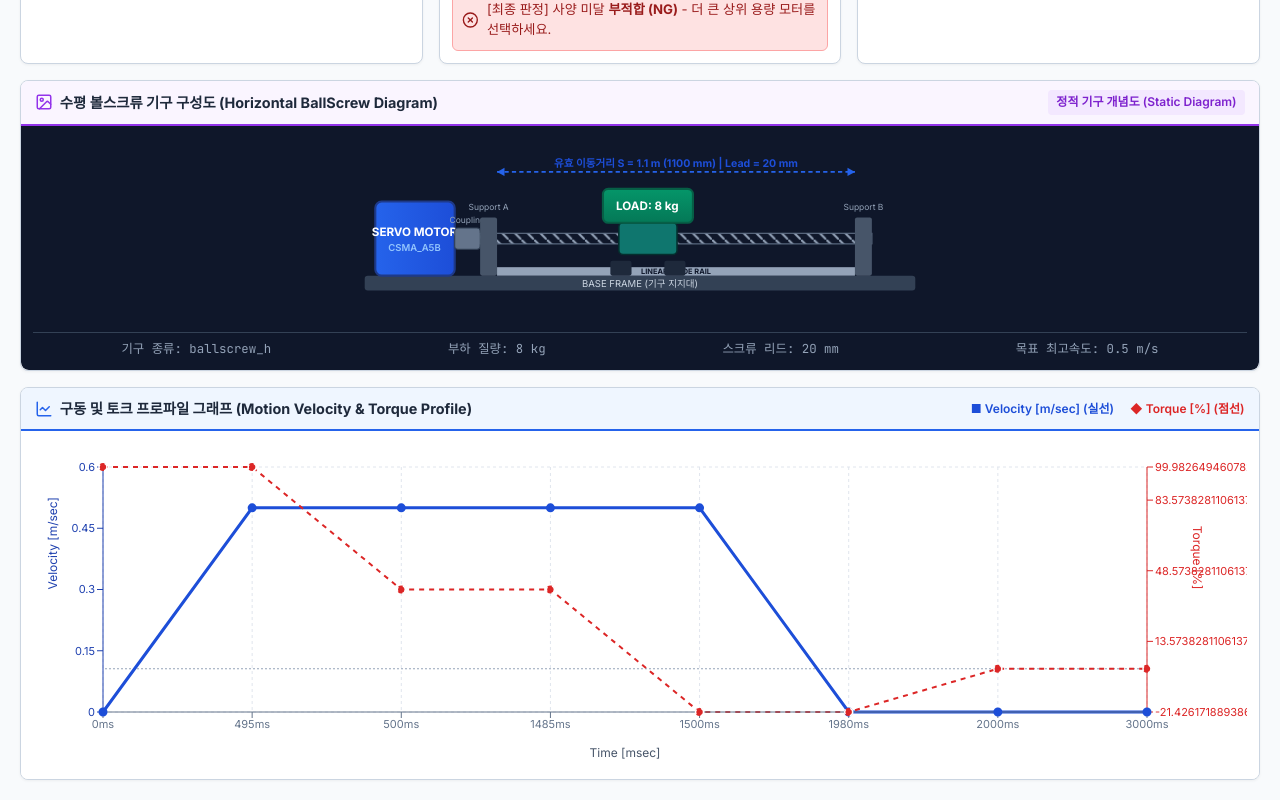
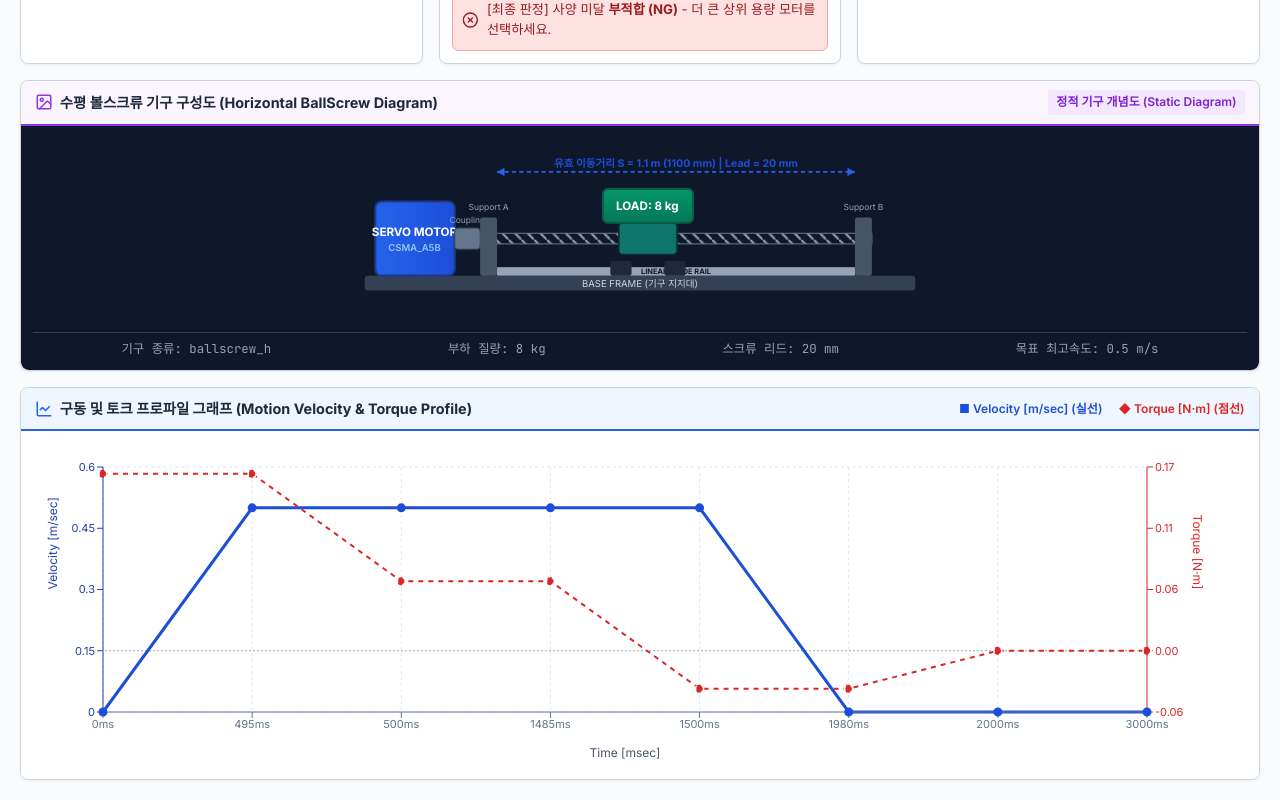
Before and after one commit to jin3203/t, a React (Vite) app: page / in a window 1280 px wide. Shown: the part 1041-1841 px from the top of the page. Built offline with nearby package versions, Linux system fonts and the light colour scheme.

Commit message:
Update profile graph Y-axis and legend to show Torque in N.m formatted to 2 decimal places

```diff
--- a/src/components/MotionProfileGraph.jsx
+++ b/src/components/MotionProfileGraph.jsx
@@ -42,7 +42,7 @@ export default function MotionProfileGraph({ points, motor }) {
         </div>
         <div className="graph-legend-info">
           <span className="legend-item blue-dot">■ Velocity [m/sec] (실선)</span>
-          <span className="legend-item red-dot">◆ Torque [%] (점선)</span>
+          <span className="legend-item red-dot">◆ Torque [N·m] (점선)</span>
         </div>
       </div>
 
@@ -69,9 +69,9 @@ export default function MotionProfileGraph({ points, motor }) {
               yAxisId="right"
               orientation="right"
               stroke="#dc2626"
-              domain={[-20, 40]}
-              label={{ value: 'Torque [%]', angle: 90, position: 'insideRight', offset: 10, fill: '#dc2626', fontSize: 12 }}
-              tickFormatter={(v) => `${v}%`}
+              domain={['auto', 'auto']}
+              label={{ value: 'Torque [N·m]', angle: 90, position: 'insideRight', offset: 10, fill: '#dc2626', fontSize: 12 }}
+              tickFormatter={(v) => typeof v === 'number' ? v.toFixed(2) : v}
               tick={{ fontSize: 11 }}
             />
             <Tooltip content={<CustomTooltip />} />
@@ -93,8 +93,8 @@ export default function MotionProfileGraph({ points, motor }) {
             <Line
               yAxisId="right"
               type="linear"
-              dataKey="torquePct"
-              name="Torque [%]"
+              dataKey="torqueNm"
+              name="Torque [N·m]"
               stroke="#dc2626"
               strokeWidth={2}
               strokeDasharray="5 5"
```
